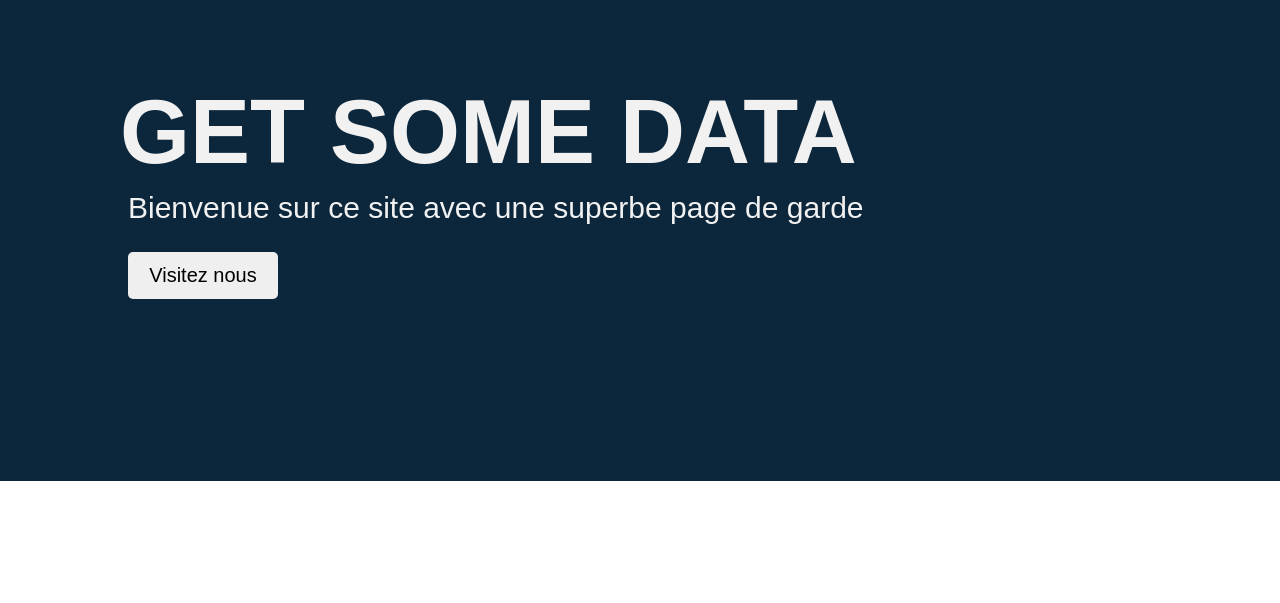
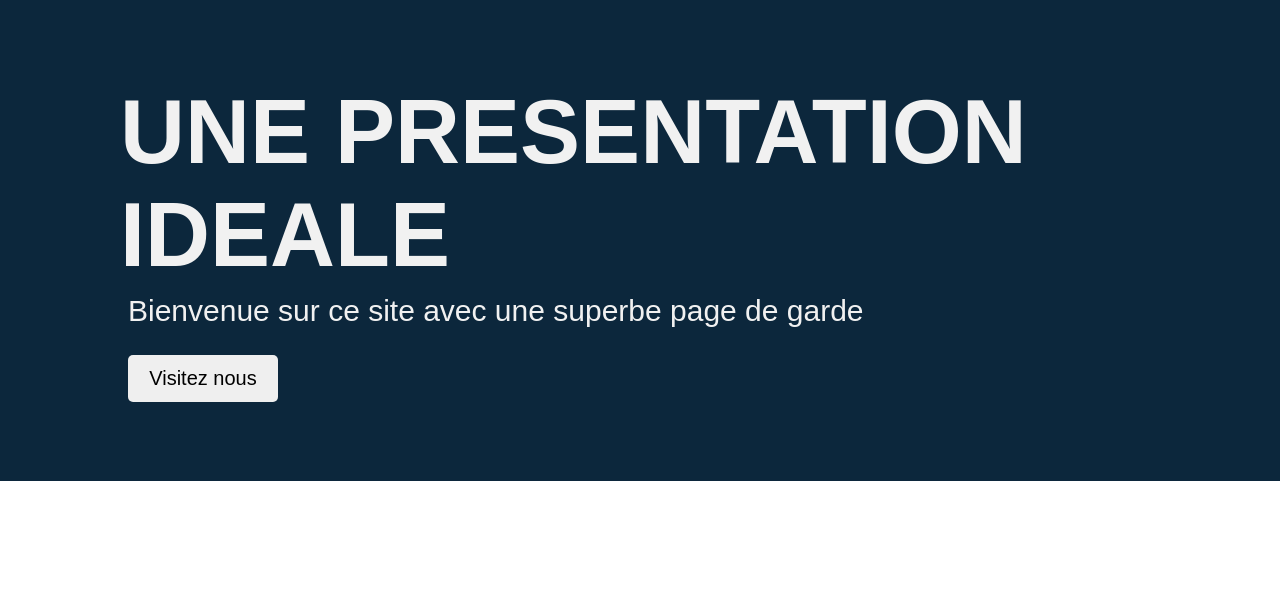
Before and after one commit to albart67/animation_acceuil, a plain HTML site: page index.html in a window 1280 px wide. Shown: the part 119-722 px from the top of the page. Drawn offline with nearby package versions, Linux system fonts and the light colour scheme.

Commit message:
Update index.html

```diff
--- a/index.html
+++ b/index.html
@@ -19,7 +19,7 @@
 
     <div class="accueil">
         <div class="contenu">
-            <h1>GET SOME DATA</h1>
+            <h1>UNE PRESENTATION IDEALE</h1>
             <p>Bienvenue sur ce site avec une superbe page de garde</p>
             <img src="laptop.png" class="laptop">
             <button type="button">Visitez nous</button>
```
